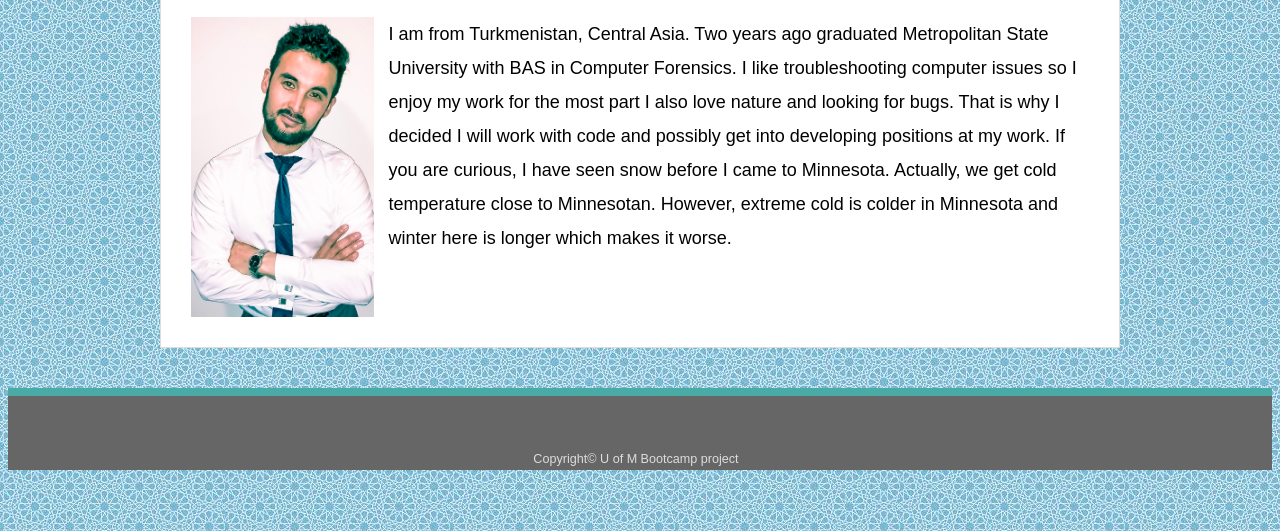
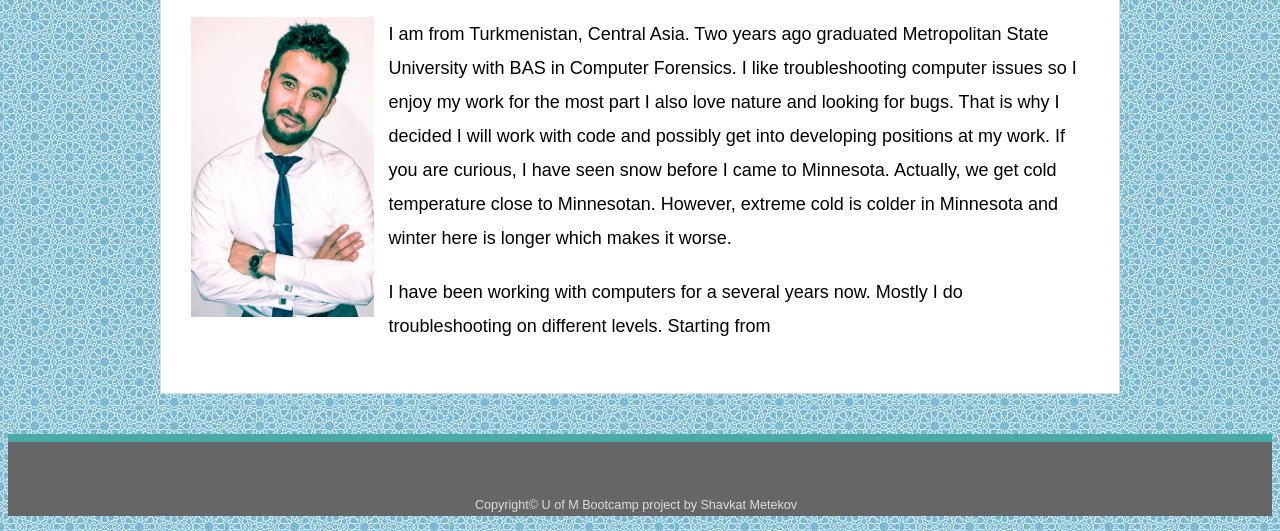
Before and after one commit to metekovshavkat/Responsive-Portfolio, a plain HTML site: page index.html in a window 1280 px wide. Shown: the part 269-800 px from the top of the page. Drawn offline with Linux system fonts and the light colour scheme.

```diff
--- a/assets/css/reset.css
+++ b/assets/css/reset.css
@@ -1,88 +1,6 @@
 /*
 */
-
-html,
-body,
-div,
-span,
-applet,
-object,
-iframe,
-h1,
-h2,
-h3,
-h4,
-h5,
-h6,
-p,
-blockquote,
-pre,
-a,
-abbr,
-acronym,
-address,
-big,
-cite,
-code,
-del,
-dfn,
-em,
-img,
-ins,
-kbd,
-q,
-s,
-samp,
-small,
-strike,
-strong,
-sub,
-sup,
-tt,
-var,
-b,
-u,
-i,
-center,
-dl,
-dt,
-dd,
-ol,
-ul,
-li,
-fieldset,
-form,
-label,
-legend,
-table,
-caption,
-tbody,
-tfoot,
-thead,
-tr,
-th,
-td,
-article,
-aside,
-canvas,
-details,
-embed,
-figure,
-figcaption,
-footer,
-header,
-hgroup,
-menu,
-nav,
-output,
-ruby,
-section,
-summary,
-time,
-mark,
-audio,
-video {
-
+{
   /* Positioning */
   margin: 0;
   vertical-align: baseline;
--- a/index.html
+++ b/index.html
@@ -34,6 +34,11 @@
             I also love nature and looking for bugs. That is why I decided I will work with code and possibly get into developing positions at my work. If you are curious,
             I have seen snow before I came to Minnesota. Actually, we get cold temperature close to Minnesotan. However, extreme cold is colder in Minnesota and winter here is longer which makes it worse.
             </p>
+            <p>
+                I have been working with computers for a several years now. Mostly I do troubleshooting on different levels. Starting from
+
+
+            </p>
 
     </div>
     </div>
@@ -42,7 +47,7 @@
     <!-- Footer -->
     <footer>
         <div class="container">
-            <p>Copyright© U of M Bootcamp project</p>
+            <p>Copyright© U of M Bootcamp project by Shavkat Metekov</p>
         </div>
     </footer>
 
```
Also changed, not shown: contact.html (+1 -1 lines), portfolio.html (+1 -1 lines).
